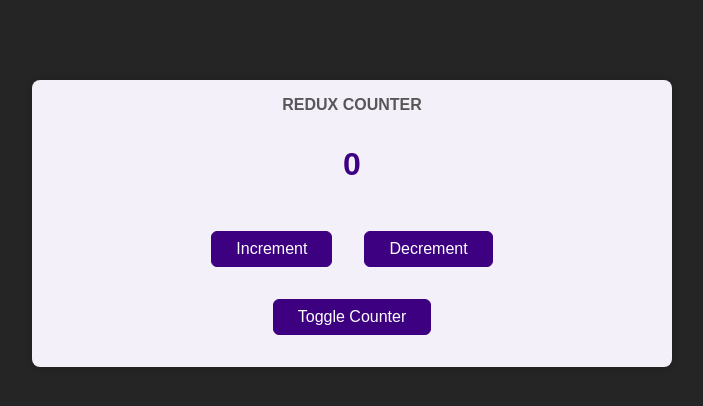
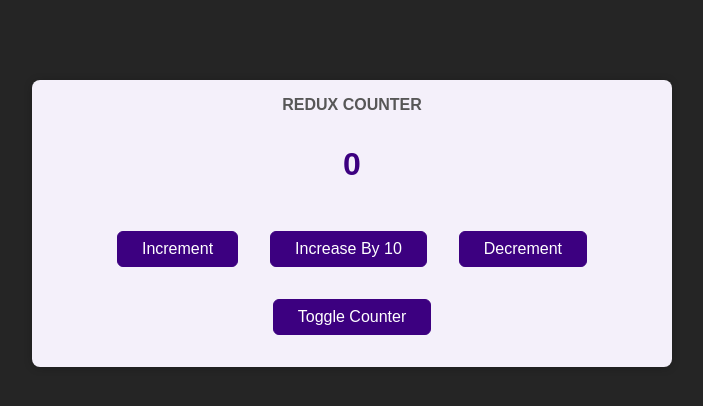
Before and after one commit to Maransatto/react-redux, a React (Create React App) app: page / in a window 1280 px wide. Shown: the top 406 px of the page, without its empty margins (288-991 px from the left). Built offline with nearby package versions, Linux system fonts and the light colour scheme.

Commit message:
feat: 313. Attaching payloads to actions

```diff
--- a/src/components/Counter.js
+++ b/src/components/Counter.js
@@ -8,6 +8,9 @@ const Counter = () => {
 
   const incrementHandler = () => {
     dispatch({ type: "INCREMENT" });
+  };
+  const increaseHandler = () => {
+    dispatch({ type: "INCREASE", payload: 10 });
   };
   const decrementHandler = () => {
     dispatch({ type: "DECREMENT" });
@@ -21,6 +24,7 @@ const Counter = () => {
       <div className={classes.value}>{counter}</div>
       <div>
         <button onClick={incrementHandler}>Increment</button>
+        <button onClick={increaseHandler}>Increase By 10</button>
         <button onClick={decrementHandler}>Decrement</button>
       </div>
       <button onClick={toggleCounterHandler}>Toggle Counter</button>
--- a/src/store/index.js
+++ b/src/store/index.js
@@ -3,7 +3,13 @@ import { createStore } from "redux";
 const counterReducer = (state = { counter: 0 }, action) => {
   if (action.type === "INCREMENT") {
     return { counter: state.counter + 1 };
-  } else if (action.type === "DECREMENT") {
+  }
+
+  if (action.type === "INCREASE") {
+    return { counter: state.counter + action.payload };
+  }
+
+  if (action.type === "DECREMENT") {
     return { counter: state.counter - 1 };
   }
 
```
